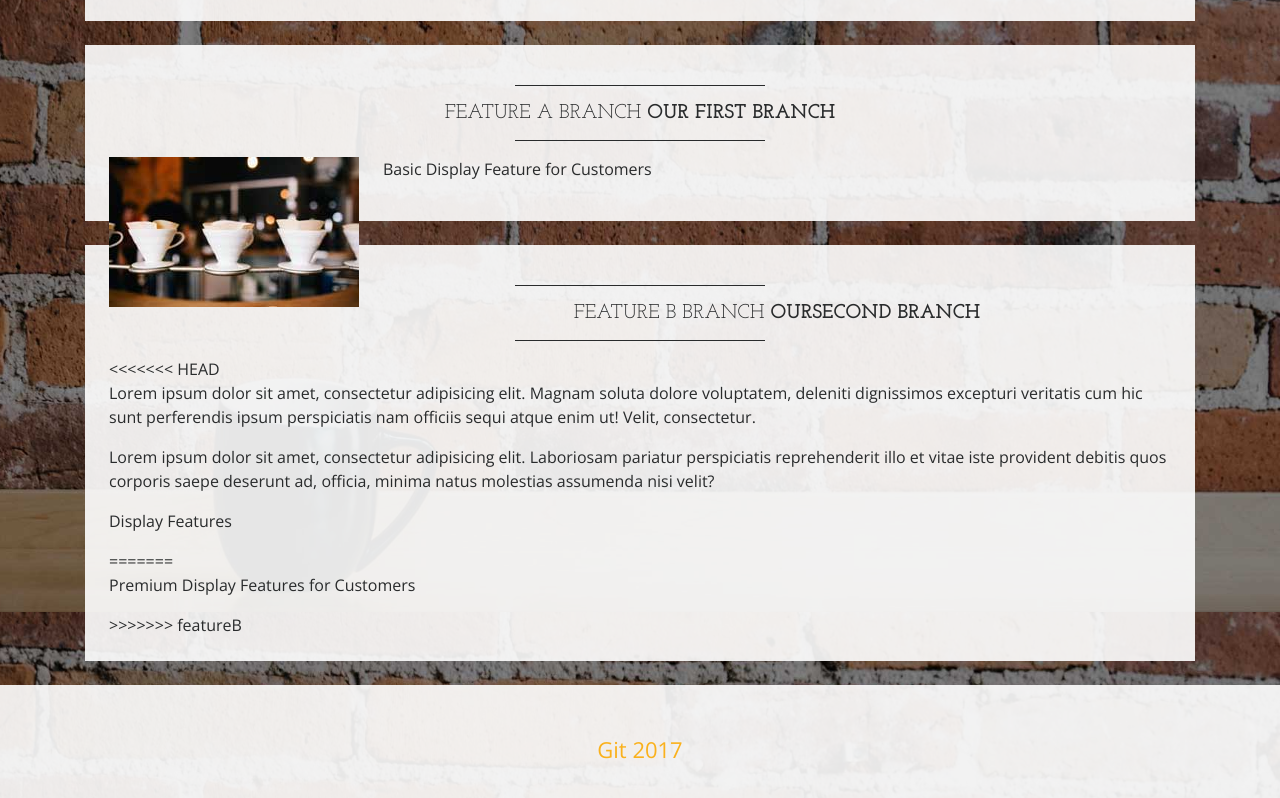
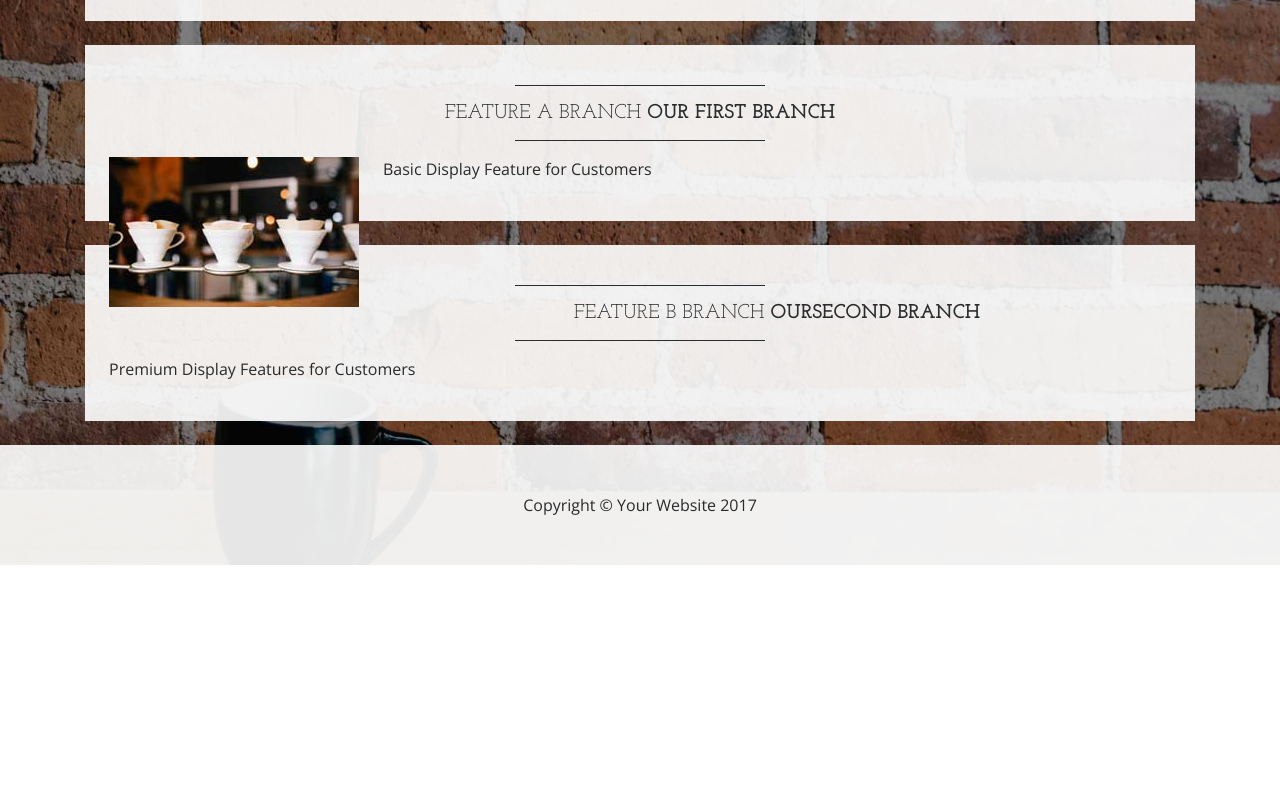
Before and after one commit to alain651/Learnable-Git-Course, a website: page index.html in a window 1280 px wide. Shown: the part 988-1786 px from the top of the page. After the commit the page ends 1553 px from the top, so only its background shows below. Drawn offline with nearby package versions, Linux system fonts and the light colour scheme.

Commit message:
Edit remove git comment from index file

```diff
--- a/index.html
+++ b/index.html
@@ -135,13 +135,7 @@ scotiaitrade
             <hr class="divider">
             <h2 class="text-center text-lg text-uppercase my-0">Feature B branch <strong>Oursecond branch</strong></h2>
             <hr class="divider">
-<<<<<<< HEAD
-            <p>Lorem ipsum dolor sit amet, consectetur adipisicing elit. Magnam soluta dolore voluptatem, deleniti dignissimos excepturi veritatis cum hic sunt perferendis ipsum perspiciatis nam officiis sequi atque enim ut! Velit, consectetur.</p>
-            <p>Lorem ipsum dolor sit amet, consectetur adipisicing elit. Laboriosam pariatur perspiciatis reprehenderit illo et vitae iste provident debitis quos corporis saepe deserunt ad, officia, minima natus molestias assumenda nisi velit?</p>
-            <p> Display Features </p>
-=======
             <p>Premium Display Features for Customers</p>
->>>>>>> featureB
         </div>
 
     </div>
@@ -149,7 +143,7 @@ scotiaitrade
 
     <footer class="bg-faded text-center py-5">
         <div class="container">
-            <p class="m-0" style="color:#fab11c" id="footertext">Git 2017</p>
+            <p class="m-0">Copyright &copy; Your Website 2017</p>
         </div>
     </footer>
 
```
